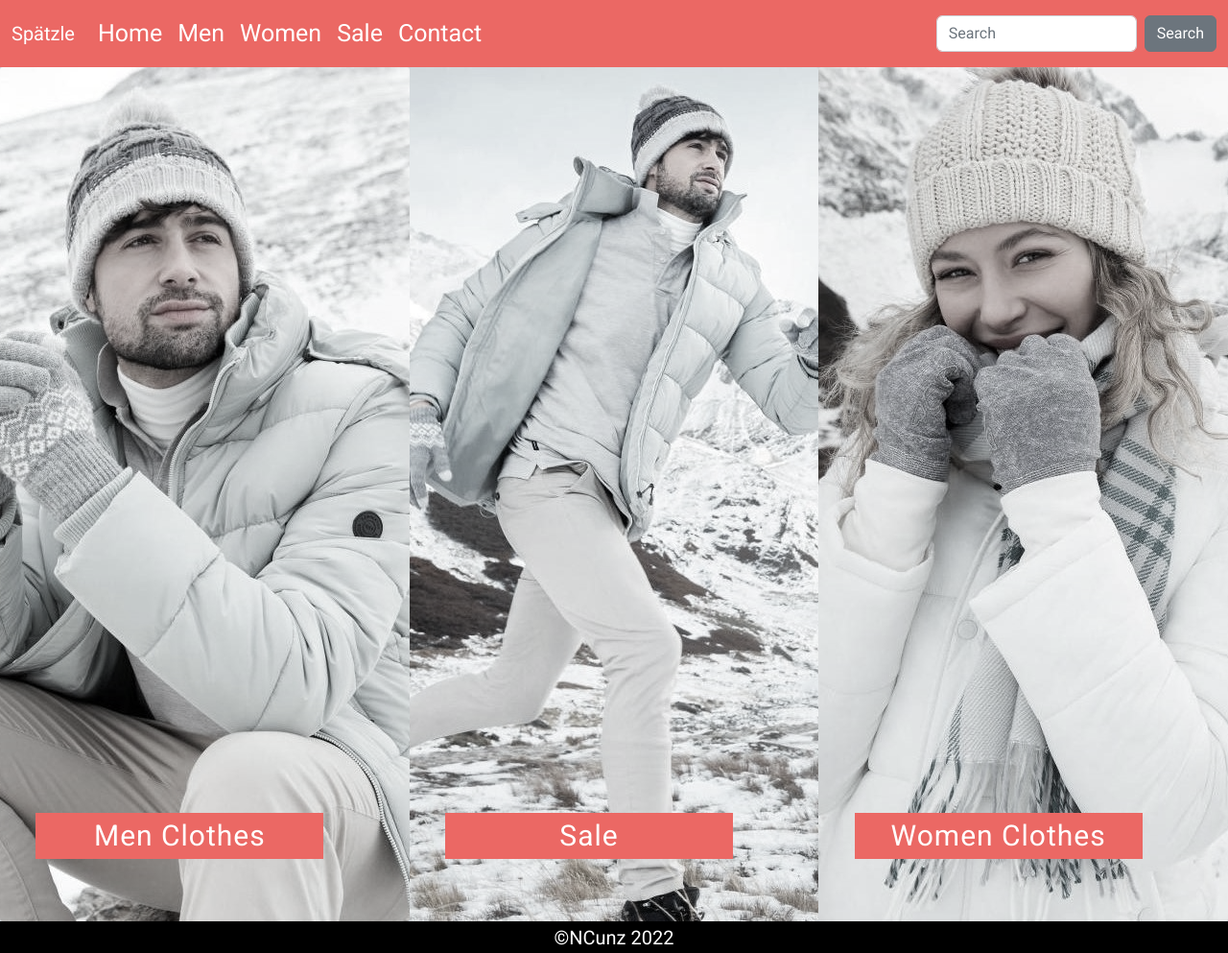
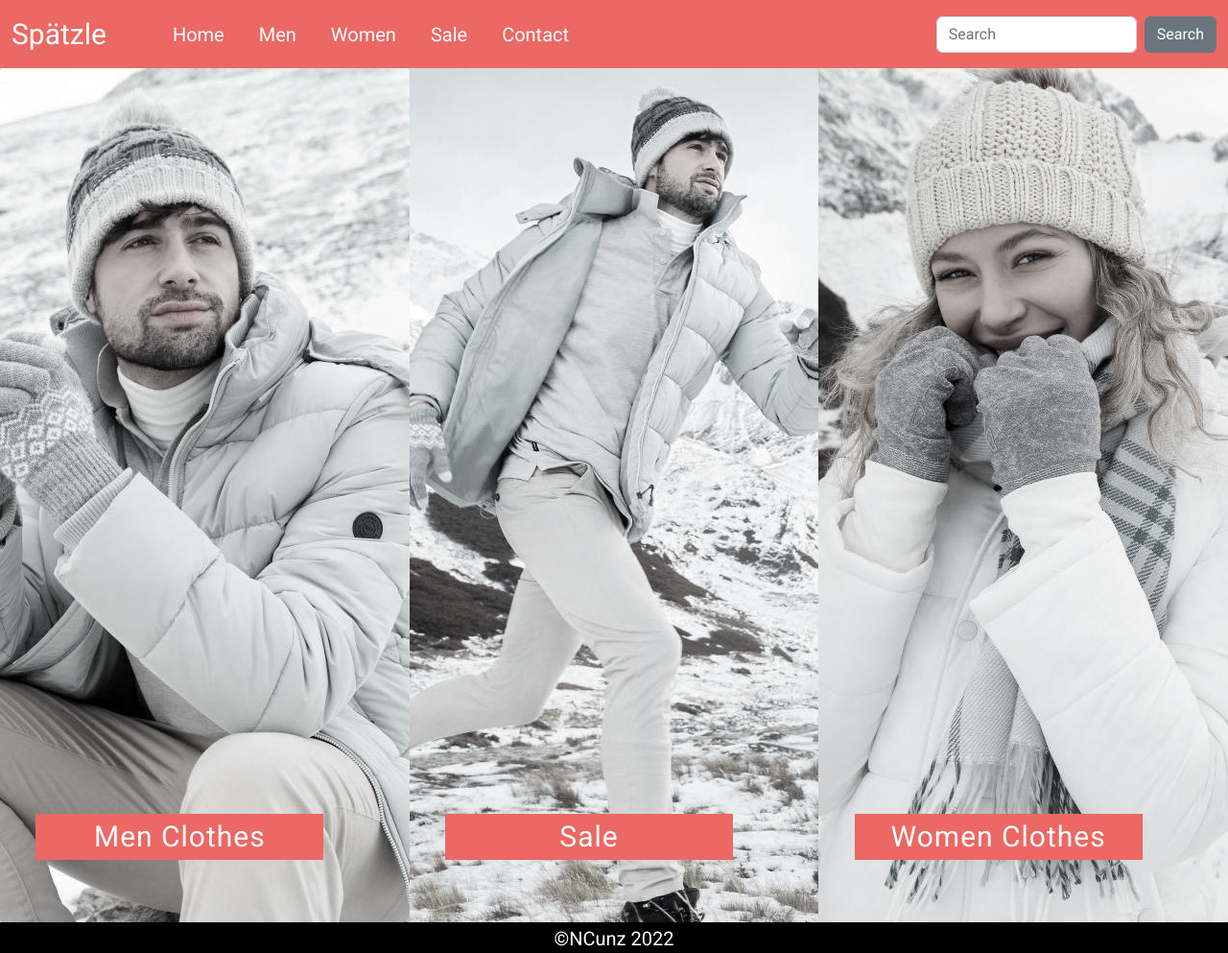
Before and after one commit to Greyknight2216/eshop_coder, a plain HTML site: page index.html in a window 1280 px wide. Shown: the top 993 px of the page at 96% size. Drawn offline with nearby package versions, Linux system fonts and the light colour scheme.

Commit message:
Last retouches to the index

```diff
--- a/assets/scss/_global.scss
+++ b/assets/scss/_global.scss
@@ -31,7 +31,12 @@ a{
 nav{
     background-color: $primaryColor;
     .nav-item a{
-        font-size: 25px;
+        font-size: 20px;
+        margin-left: 20px;
+    }
+    .navbar-brand{
+        font-size: 30px;
+        padding-right: 25px;
     }
 
 }
@@ -50,7 +55,6 @@ footer{
     width: 50px;
     height: fit-content;
     h5{
-        size: 30px;
         padding-top: 5px;
         color:white;
         font-family: Roboto;
--- a/assets/scss/_index.scss
+++ b/assets/scss/_index.scss
@@ -20,7 +20,7 @@
   }
 }
 
-@media (max-width: 425px) {
+@media (max-width: 768px) {
     .buttonsMain h2{
       font-size: 20px;
       display: flex;
```
Also changed, not shown: assets/css/style.css.
